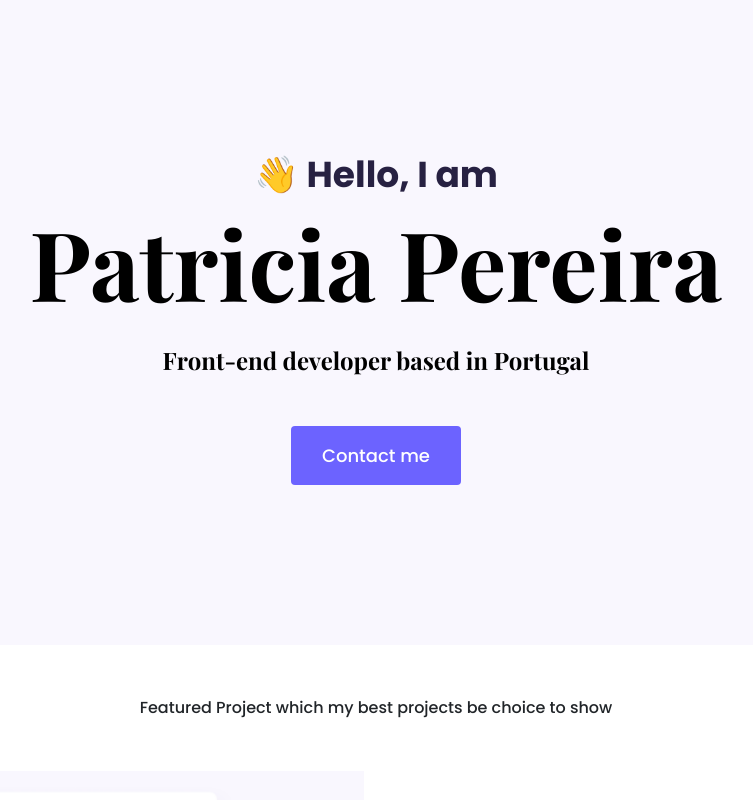
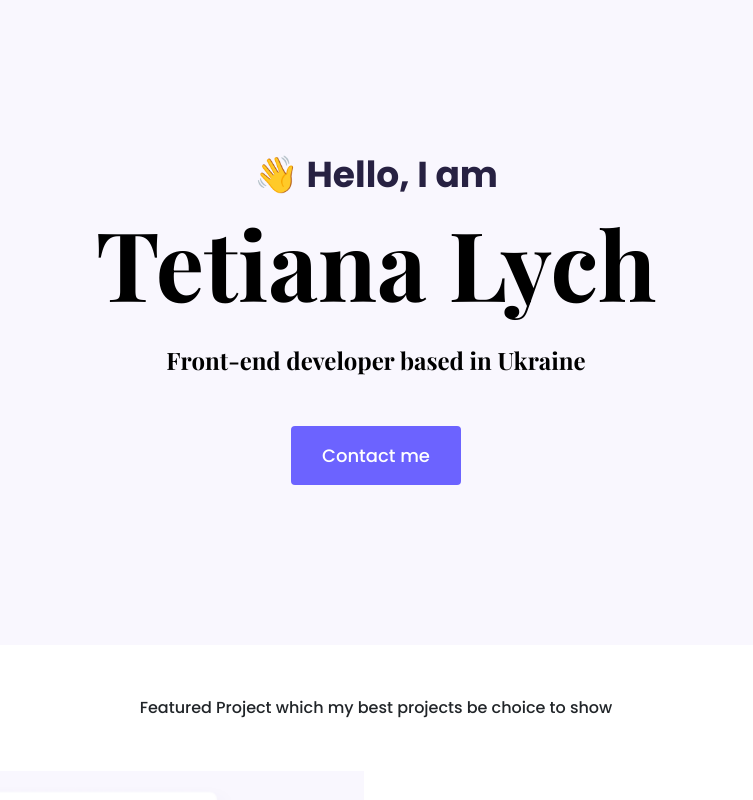
Before and after one commit to LychTetiana/Portfolio-Project, a plain HTML site: page index.html in a window 1280 px wide. Shown: the top 800 px of the page, without its empty margins (264-1017 px from the left). Drawn offline with nearby package versions, Linux system fonts and the light colour scheme.

Commit message:
Update index.html

```diff
--- a/index.html
+++ b/index.html
@@ -32,8 +32,8 @@
   <body>
     <div class="hero">
       <p>👋 Hello, I am</p>
-      <h1>Patricia Pereira</h1>
-      <h2 class="mb-5">Front-end developer based in Portugal</h2>
+      <h1>Tetiana Lych</h1>
+      <h2 class="mb-5">Front-end developer based in Ukraine</h2>
       <div>
         <a href="#" class="btn btn-branding">Contact me</a>
       </div>
```
